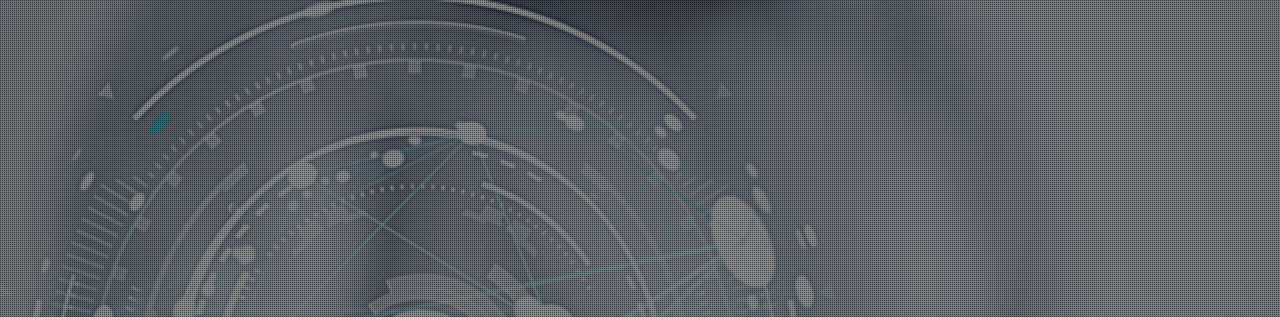
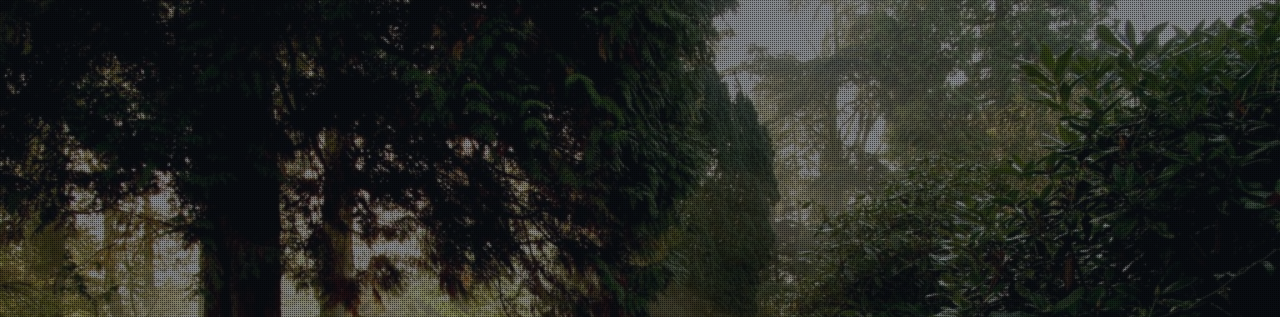
Before and after one commit to arigold24k/Portfoliov1, a website: page index.html in a window 1280 px wide. Shown: the top 317 px of the page. Drawn offline with Linux system fonts and the light colour scheme.

Commit message:
adding different background

```diff
--- a/assets/css/style.css
+++ b/assets/css/style.css
@@ -343,7 +343,7 @@ textarea.form-control {
 /* ---------------------------------------------- */
 
 #home {
-	background: url(../images/awesomehome.jpg);
+	background: url(../images/background2.jpg);
 	background-color: #222;
 	background-attachment: fixed;
 	background-repeat: no-repeat;
```
Also changed, not shown: assets/images/background2.jpeg (added), assets/images/background2.jpg (added).
